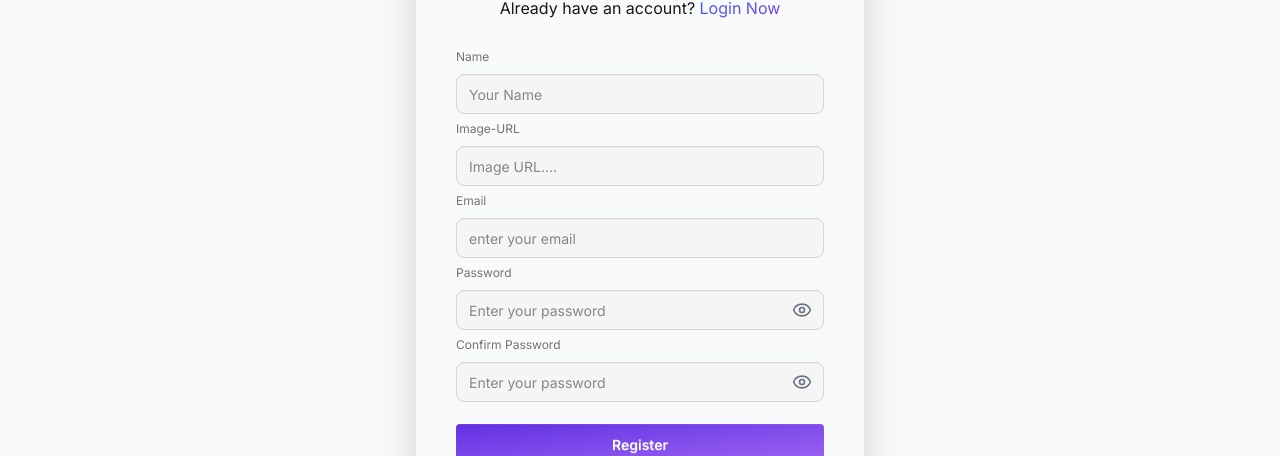
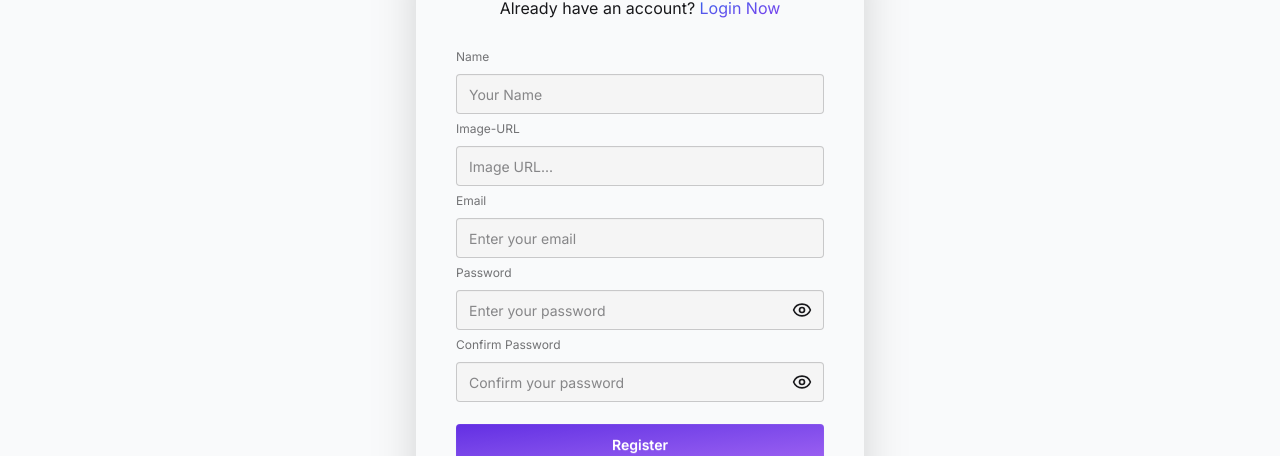
Before and after one commit to MD-Nayeem909/B12A10-FoodLover-client, a React (Vite) app: page /auth/register in a window 1280 px wide. Shown: the part 179-635 px from the top of the page. Built offline with nearby package versions, Linux system fonts and the light colour scheme; no server answers.

Commit message:
Replace hardcoded API URLs with environment variables

```diff
--- a/src/Components/RecentReviews.jsx
+++ b/src/Components/RecentReviews.jsx
@@ -8,7 +8,7 @@ import { useAuth } from "../Providers/AuthContext";
 const RecentReviews = () => {
   const { user } = useAuth();
   const { data, loading } = useService(
-    "https://b12-a10-food-lover-server.vercel.app/api/reviews"
+    `${import.meta.env.VITE_API_URL}/api/reviews`
   );
 
   const reviews =
--- a/src/Pages/AllReviews.jsx
+++ b/src/Pages/AllReviews.jsx
@@ -13,7 +13,7 @@ const AllReviews = () => {
   const [showFilters, setShowFilters] = useState(false);
 
   const { data, loading } = useService(
-    "https://b12-a10-food-lover-server.vercel.app/api/reviews"
+     `${import.meta.env.VITE_API_URL}/api/reviews`
   );
   const allReviews =
     (data.data && data.data.sort(() => Math.random() - 0.5)) || [];
--- a/src/Pages/Register.jsx
+++ b/src/Pages/Register.jsx
@@ -1,6 +1,6 @@
-import {  useState } from "react";
+import { useState } from "react";
 import Container from "../Utility/Container";
-import { NavLink, useNavigate } from "react-router";
+import { NavLink, useNavigate, useLocation } from "react-router";
 import { FcGoogle } from "react-icons/fc";
 import { Eye, EyeOff } from "lucide-react";
 import { useAuth } from "../Providers/AuthContext";
@@ -8,101 +8,69 @@ import api from "../Utility/axios";
 import toast from "react-hot-toast";
 
 const Register = () => {
-  const { createUser, googleSignIn, updateUserData } = useAuth();
-  const Navigate = useNavigate();
+  const { googleSignIn, setLoading, setUser } = useAuth();
+  const navigate = useNavigate();
+  const location = useLocation();
 
-  const [email, setEmail] = useState("");
-  const [password, setPassword] = useState("");
-  const [confirmPassword, setConfirmPassword] = useState("");
-  const [username, setUsername] = useState("");
-  const [photoURL, setPhotoURL] = useState("");
-  const [showPassword, setShowPassword] = useState(false);
-  const [showConfirmPassword, setShowConfirmPassword] = useState(false);
+  const [form, setForm] = useState({
+    username: "",
+    photoURL: "",
+    email: "",
+    password: "",
+    confirmPassword: "",
+  });
+
+  const [show, setShow] = useState({
+    password: false,
+    confirm: false,
+  });
 
   const currentLocation = location.state?.from?.pathname || "/";
 
-  const handleUsernameChange = (e) => {
-    setUsername(e.target.value);
-  };
-
-  const handlePhotoURLChange = (e) => {
-    setPhotoURL(e.target.value);
-  };
-  const handleEmailChange = (e) => {
-    setEmail(e.target.value);
-  };
-
-  const handlePasswordChange = (e) => {
-    setPassword(e.target.value);
-  };
-
-  const handleConfirmPasswordChange = (e) => {
-    setConfirmPassword(e.target.value);
+  // Generic input handler
+  const handleChange = (e) => {
+    setForm({ ...form, [e.target.name]: e.target.value });
   };
 
   const handleRegister = async (e) => {
     e.preventDefault();
-    if (password !== confirmPassword) {
-      alert("Password doesn't match");
-      return;
+
+    if (form.password !== form.confirmPassword) {
+      return toast.error("Passwords do not match");
     }
+
     try {
-      api
-        .post("/auth/signup", {
-          username,
-          email,
-          password,
-          photoURL,
-        })
+      await api.post("/auth/signup", form);
+      const res = await api.post("/auth/login", {
+        email: form.email,
+        password: form.password,
+      });
 
-        .then((res) => {
-          api
-            .post("/auth/login", {
-              email,
-              password,
-            })
-            .then((res) => {
-              const token = res.data.token;
-              if (token) {
-                localStorage.setItem("token", token);
-                setUser(res.data.user);
-                setLoading(false);
-              } else {
-                toast.error("No token received");
-              }
-              Navigate(currentLocation, { replace: true });
-            })
-            .catch((error) => {
-              toast.error("Credentials don't match");
-            });
+      const token = res.data.token;
+      if (token) {
+        localStorage.setItem("token", token);
+        setUser(res.data.user);
+      } else toast.error("No token received");
 
-          // const token = res.data.token;
-          // if (token) {
-          //   localStorage.setItem("token", token);
-          //   setUser(res.data.user);
-          //   setLoading(false);
-          // } else {
-          //   toast.error("No token received");
-          // // }
-          // Navigate(currentLocation, { replace: true });
-        })
-        .catch((error) => {
-          console.error(error);
-        });
-    } catch (error) {
-      console.error(error.message);
+      navigate(currentLocation, { replace: true });
+    } catch (err) {
+      toast.error(err.response?.data?.message || "Something went wrong");
+    } finally {
+      setLoading(false);
     }
   };
+
   const handleGoogleSignIn = async () => {
     try {
       await googleSignIn();
-    } catch (error) {
-      console.error(error.message);
+    } catch (err) {
+      toast.error(err.message);
     }
   };
+
   return (
     <Container>
-      <div className="card bg-base-100 w-full max-w-md shrink-0 shadow-2xl p-4 mx-auto">
+      <div className="card bg-base-100 w-full max-w-md shadow-2xl p-4 mx-auto">
         <div className="text-center">
           <h2 className="text-2xl font-bold mt-6 mb-3">Register Now!</h2>
           <span>
@@ -112,86 +80,103 @@ const Register = () => {
             </NavLink>
           </span>
         </div>
-        <form onSubmit={handleRegister} className="card-body ">
+
+        <form onSubmit={handleRegister} className="card-body">
           <fieldset className="fieldset">
+            {/* Name */}
             <div>
               <label className="label mb-2">Name</label>
               <input
                 type="text"
-                className="input w-full rounded-lg focus:outline-none focus:ring-2 focus:ring-primary border-gray-300 bg-base-200"
+                name="username"
+                className="input w-full bg-base-200"
                 placeholder="Your Name"
-                onChange={handleUsernameChange}
+                onChange={handleChange}
+                value={form.username}
                 required
-                value={username}
               />
             </div>
+
+            {/* Photo URL */}
             <div>
               <label className="label mb-2">Image-URL</label>
               <input
                 type="text"
-                className="input w-full rounded-lg focus:outline-none focus:ring-2 focus:ring-primary border-gray-300 bg-base-200"
-                placeholder="Image URL...."
-                onChange={handlePhotoURLChange}
-                value={photoURL}
+                name="photoURL"
+                className="input w-full bg-base-200"
+                placeholder="Image URL..."
+                onChange={handleChange}
+                value={form.photoURL}
               />
             </div>
+
+            {/* Email */}
             <div>
               <label className="label mb-2">Email</label>
               <input
                 type="email"
-                className="input w-full rounded-lg focus:outline-none focus:ring-2 focus:ring-primary border-gray-300 bg-base-200"
-                placeholder="enter your email"
-                onChange={handleEmailChange}
+                name="email"
+                className="input w-full bg-base-200"
+                placeholder="Enter your email"
+                onChange={handleChange}
+                value={form.email}
                 required
-                value={email}
               />
             </div>
+
+            {/* Password */}
             <div className="relative">
               <label className="label mb-2">Password</label>
               <input
-                type={showPassword ? "text" : "password"}
-                className="input w-full rounded-lg focus:outline-none focus:ring-2 focus:ring-primary border-gray-300 bg-base-200"
+                type={show.password ? "text" : "password"}
+                name="password"
+                className="input w-full bg-base-200"
                 placeholder="Enter your password"
-                onChange={handlePasswordChange}
+                onChange={handleChange}
+                value={form.password}
                 required
-                value={password}
               />
               <button
                 type="button"
-                className="absolute right-3 top-9 text-gray-500 hover:text-gray-700 z-1"
-                onClick={() => setShowPassword(!showPassword)}
+                className="absolute right-3 top-9"
+                onClick={() => setShow({ ...show, password: !show.password })}
               >
-                {showPassword ? <EyeOff size={20} /> : <Eye size={20} />}
+                {show.password ? <EyeOff size={20} /> : <Eye size={20} />}
               </button>
             </div>
+
+            {/* Confirm Password */}
             <div className="relative">
               <label className="label mb-2">Confirm Password</label>
               <input
-                type={showConfirmPassword ? "text" : "password"}
-                className="input w-full rounded-lg focus:outline-none focus:ring-2 focus:ring-primary border-gray-300 bg-base-200"
-                placeholder="Enter your password"
-                onChange={handleConfirmPasswordChange}
+                type={show.confirm ? "text" : "password"}
+                name="confirmPassword"
+                className="input w-full bg-base-200"
+                placeholder="Confirm your password"
+                onChange={handleChange}
+                value={form.confirmPassword}
                 required
-                value={confirmPassword}
               />
               <button
                 type="button"
-                className="absolute right-3 top-9 text-gray-500 hover:text-gray-700 z-1"
-                onClick={() => setShowConfirmPassword(!showConfirmPassword)}
+                className="absolute right-3 top-9"
+                onClick={() => setShow({ ...show, confirm: !show.confirm })}
               >
-                {showConfirmPassword ? <EyeOff size={20} /> : <Eye size={20} />}
+                {show.confirm ? <EyeOff size={20} /> : <Eye size={20} />}
               </button>
             </div>
+
             <button className="btn btn-primary mt-4">Register</button>
           </fieldset>
+
           <div className="flex items-center gap-2 mt-4">
             <span className="w-[45%] h-px bg-gray-200"></span>
             <span className="font-semibold">OR</span>
             <span className="w-[45%] h-px bg-gray-200"></span>
           </div>
+
           <button onClick={handleGoogleSignIn} className="btn mt-4">
-            <FcGoogle size={25} />
-            Sign In With Google
+            <FcGoogle size={25} /> Sign In With Google
           </button>
         </form>
       </div>
--- a/src/Utility/axios.js
+++ b/src/Utility/axios.js
@@ -6,7 +6,7 @@ const logoutUser = () => {
 };
 
 const api = axios.create({
-  baseURL: "https://b12-a10-food-lover-server.vercel.app",
+  baseURL: import.meta.env.VITE_API_URL,
   timeout: 5000,
 });
 
```
Also changed, not shown: src/Components/Navbar.jsx (+2 -9 lines), src/Routes/Router.jsx (+4 -3 lines), 1 other file (tests, documents, lock files or other folders).
